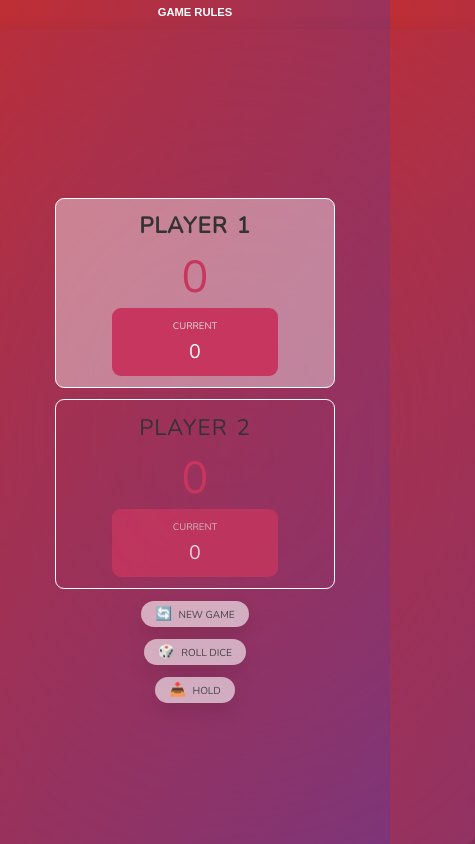
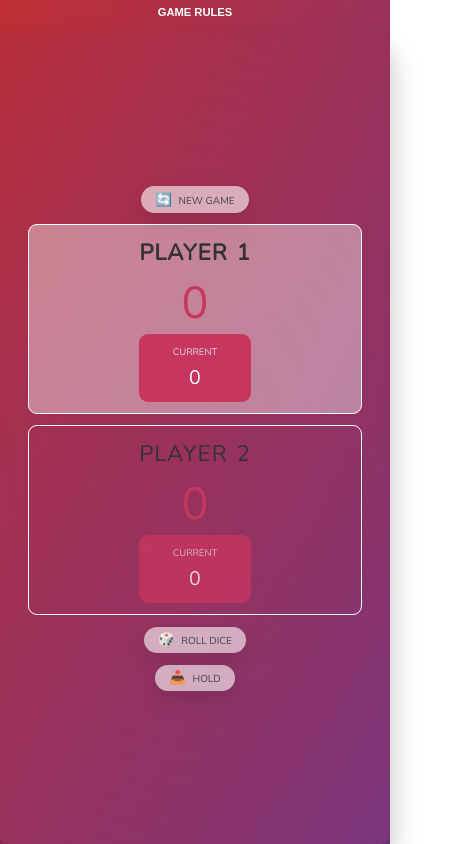
Before and after one commit to alinaaleks/get-100-first-game-js, a plain HTML site: page index.html in a window 390 px wide. Shown: the whole page, 475 px wide, since content can reach past the window. Drawn offline with nearby package versions, Linux system fonts and the light colour scheme.

Commit message:
Corrections of media queries for phones.

```diff
--- a/style.css
+++ b/style.css
@@ -39,6 +39,12 @@ body {
   font-weight: 400;
 }
 
+@media only screen and (max-width: 40.625em) {
+  header {
+    height: 4vh;
+  }
+}
+
 main {
   position: relative;
   overflow: hidden;
@@ -53,7 +59,8 @@ main {
 }
 @media only screen and (max-width: 40.625em) {
   main {
-    height: 100vh;
+    width: 100vw;
+    height: 96vh;
     background-color: transparent;
     border: none;
   }
@@ -87,7 +94,9 @@ main {
     justify-content: center;
     align-items: center;
     gap: 2rem;
-    height: 100vh;
+    width: 95%;
+    margin: 0 auto;
+    /* height: 100vh; */
   }
 }
 
@@ -184,6 +193,7 @@ main {
 }
 @media only screen and (max-width: 40.625em) {
   .player {
+    width: 90%;
     border: 1px solid #fff;
     border-radius: 9px;
   }
@@ -191,12 +201,12 @@ main {
 
 @media only screen and (max-width: 40.625em) {
   .player--0 {
-    /* grid-area: 1 / 1 / 2 / -1; */
+    order: 1;
   }
 }
 @media only screen and (max-width: 40.625em) {
   .player--1 {
-    /* grid-area: 2 / 1 / 3 / -1; */
+    order: 2;
   }
 }
 
@@ -226,6 +236,11 @@ main {
   text-align: center;
   transition: all 0.75s;
   opacity: 0.8;
+}
+@media only screen and (max-width: 40.625em) {
+  .current {
+    width: 20rem;
+  }
 }
 
 .current__label {
@@ -277,7 +292,7 @@ main {
 }
 @media only screen and (max-width: 40.625em) {
   .dice {
-    /* grid-area: 3 / 1 / 4 / -1; */
+    order: 3;
     position: static;
     top: 0;
     left: 0;
@@ -342,7 +357,8 @@ main {
 }
 @media only screen and (max-width: 40.625em) {
   .btn--new {
-   top: 0;
+    /* order: 6; */
+    top: 0;
   }
 }
 
@@ -351,7 +367,8 @@ main {
 }
 @media only screen and (max-width: 40.625em) {
   .btn--roll {
-   top: 0;
+    order: 4;
+    top: 0;
   }
 }
 
@@ -360,7 +377,8 @@ main {
 }
 @media only screen and (max-width: 40.625em) {
   .btn--hold {
-   top: 0;
+    order: 5;
+    top: 0;
   }
 }
 
```
